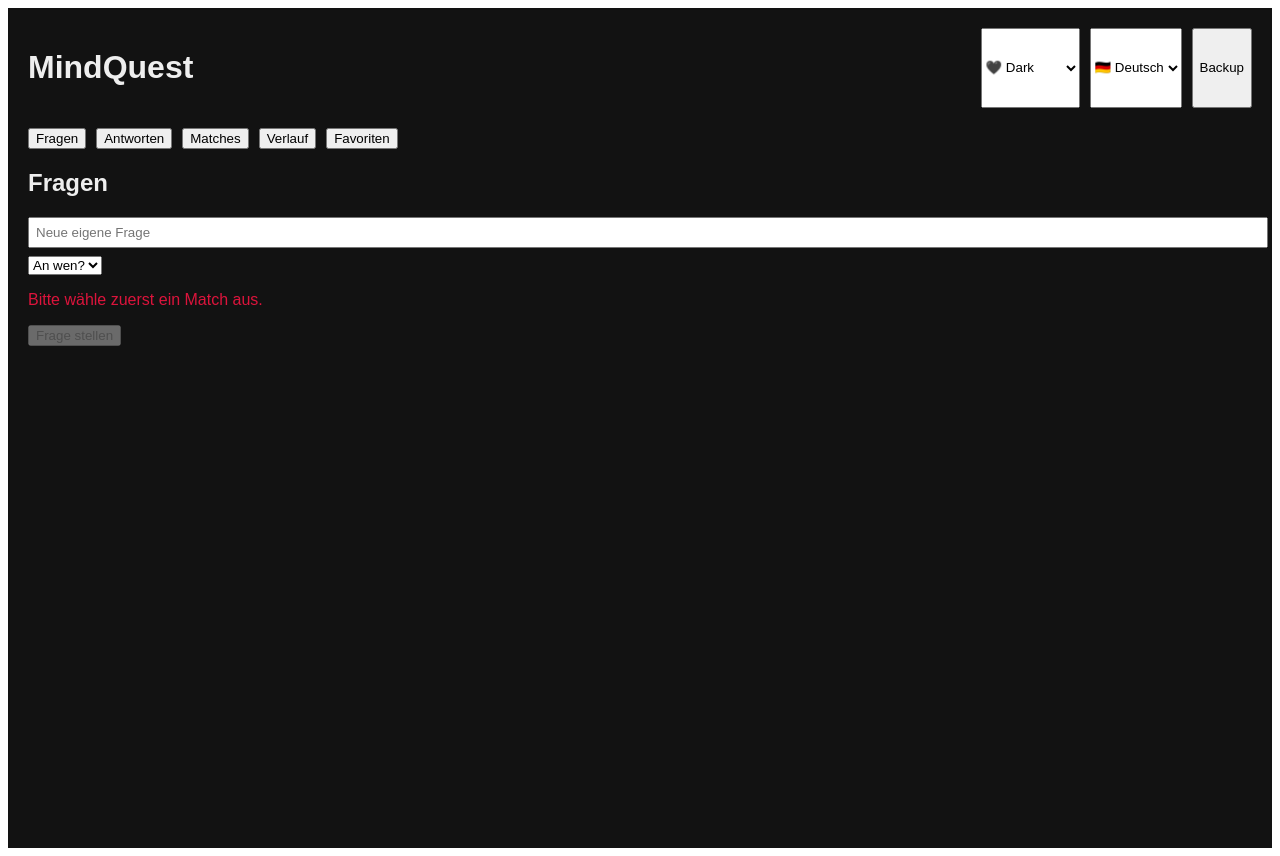
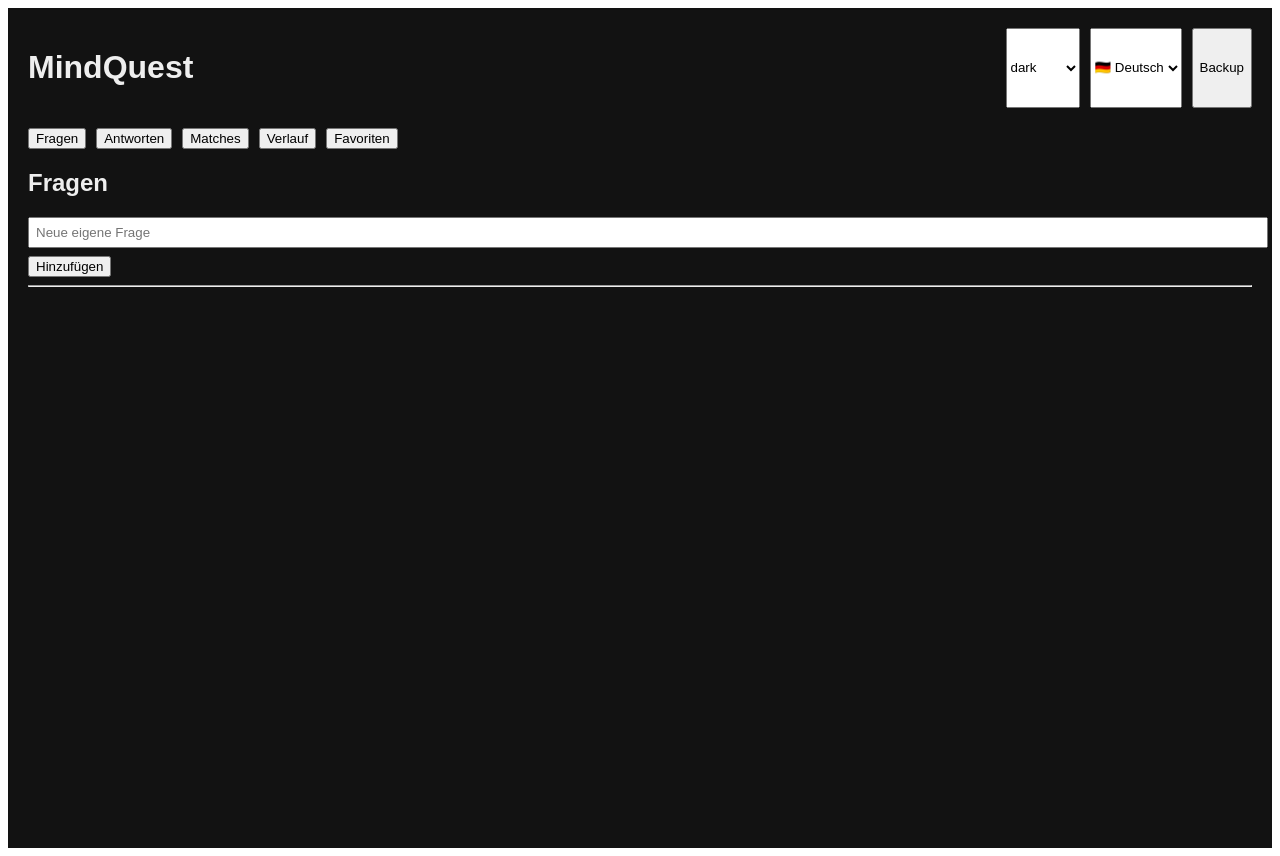
Before and after one commit to Ed087/Ask-Save-, a React (Vite) app: page / in a window 1280 px wide. Built offline with nearby package versions, Linux system fonts and the light colour scheme.

Commit message:
Update App.jsx

```diff
--- a/src/App.jsx
+++ b/src/App.jsx
@@ -1,7 +1,6 @@
 import { useState, useEffect } from "react";
 
 export default function App() {
-  const [questionLibrary, setQuestionLibrary] = useState([]);
   const [questions, setQuestions] = useState(
     () => JSON.parse(localStorage.getItem("questions")) || []
   );
@@ -12,6 +11,7 @@ export default function App() {
     () => JSON.parse(localStorage.getItem("matches")) || []
   );
   const [selectedMatch, setSelectedMatch] = useState("");
+  const [viewMatch, setViewMatch] = useState("");
   const [newMatch, setNewMatch] = useState("");
   const [newQuestion, setNewQuestion] = useState("");
   const [tab, setTab] = useState("fragen");
@@ -39,13 +39,14 @@ export default function App() {
       verlauf: "Verlauf",
       favoriten: "Favoriten",
       backup: "Backup",
-      frageStellen: "Frage stellen",
+      frageStellen: "Frage markieren",
       neueFrage: "Neue eigene Frage",
       anWen: "An wen?",
       bitteWaehlen: "Bitte wähle zuerst ein Match aus.",
       loeschen: "Löschen",
       hinzufuegen: "Hinzufügen",
       speichern: "Speichern",
+      antwortenVon: "Antworten von",
     },
     en: {
       fragen: "Questions",
@@ -54,13 +55,14 @@ export default function App() {
       verlauf: "History",
       favoriten: "Favorites",
       backup: "Backup",
-      frageStellen: "Send Question",
-      neueFrage: "New Custom Question",
+      frageStellen: "Mark Question",
+      neueFrage: "New custom question",
       anWen: "To whom?",
       bitteWaehlen: "Please select a match first.",
       loeschen: "Delete",
       hinzufuegen: "Add",
       speichern: "Save",
+      antwortenVon: "Answers from",
     },
   };
 
@@ -91,15 +93,31 @@ export default function App() {
     localStorage.setItem("language", language);
   }, [questions, matches, answers, favorites, notes, log, theme, language]);
   const handleAddQuestion = () => {
-    if (newQuestion.trim() && selectedMatch) {
-      const newQ = { text: newQuestion, askedTo: [selectedMatch] };
-      setQuestions([...questions, newQ]);
+    if (newQuestion.trim()) {
+      setQuestions((prev) => [
+        ...prev,
+        { text: newQuestion.trim(), askedTo: [] },
+      ]);
       setNewQuestion("");
+    }
+  };
+
+  const handleDeleteQuestion = (index) => {
+    const updated = [...questions];
+    updated.splice(index, 1);
+    setQuestions(updated);
+  };
+
+  const handleMarkAsked = (index, match) => {
+    const updated = [...questions];
+    if (!updated[index].askedTo.includes(match)) {
+      updated[index].askedTo.push(match);
+      setQuestions(updated);
       setLog([
         ...log,
         {
-          to: selectedMatch,
-          question: newQ.text,
+          to: match,
+          question: updated[index].text,
           category: "Eigene Fragen",
           time: new Date().toLocaleString(),
         },
@@ -130,13 +148,11 @@ export default function App() {
         <h1>MindQuest</h1>
         <div style={{ display: "flex", gap: "10px", flexWrap: "wrap" }}>
           <select onChange={(e) => setTheme(e.target.value)} value={theme}>
-            <option value="dark">🖤 Dark</option>
-            <option value="light">☀️ Light</option>
-            <option value="romantic">💖 Romantic</option>
-            <option value="ocean">🌊 Ocean</option>
-            <option value="forest">🌲 Forest</option>
-            <option value="tech">💻 Tech</option>
-            <option value="pastel">🎨 Pastel</option>
+            {Object.keys(themeStyles).map((t, i) => (
+              <option key={i} value={t}>
+                {t}
+              </option>
+            ))}
           </select>
           <select
             onChange={(e) => setLanguage(e.target.value)}
@@ -172,57 +188,78 @@ export default function App() {
             onChange={(e) => setNewQuestion(e.target.value)}
             style={{ width: "100%", padding: "6px", marginBottom: "8px" }}
           />
+          <button onClick={handleAddQuestion}>{t.hinzufuegen}</button>
+          <hr />
+          {questions.map((q, i) => (
+            <div
+              key={i}
+              style={{ borderBottom: "1px solid #ccc", padding: "8px 0" }}
+            >
+              <p>{q.text}</p>
+              <div style={{ display: "flex", flexWrap: "wrap", gap: "6px" }}>
                 <select
-            onChange={(e) => setSelectedMatch(e.target.value)}
-            value={selectedMatch}
+                  onChange={(e) => handleMarkAsked(i, e.target.value)}
+                  value=""
                 >
                   <option value="">{t.anWen}</option>
+                  {matches.map((m, idx) => (
+                    <option key={idx} value={m}>
+                      {m}
+                    </option>
+                  ))}
+                </select>
+                <button onClick={() => handleDeleteQuestion(i)}>
+                  {t.loeschen}
+                </button>
+              </div>
+              <div style={{ fontSize: "12px", color: "gray" }}>
+                Schon gestellt an: {q.askedTo.join(", ") || "-"}
+              </div>
+            </div>
+          ))}
+        </>
+      )}
+
+      {tab === "antworten" && (
+        <>
+          <h2>{t.antworten}</h2>
+          <label>{t.antwortenVon}:</label>
+          <select
+            onChange={(e) => setViewMatch(e.target.value)}
+            value={viewMatch}
+          >
+            <option value="">—</option>
             {matches.map((m, i) => (
               <option key={i} value={m}>
                 {m}
               </option>
             ))}
           </select>
-          {!selectedMatch && (
-            <p style={{ color: "crimson" }}>{t.bitteWaehlen}</p>
-          )}
-          <button onClick={handleAddQuestion} disabled={!selectedMatch}>
-            {t.frageStellen}
-          </button>
-        </>
-      )}
-
-      {tab === "antworten" && (
+          {viewMatch && (
             <>
-          <h2>{t.antworten}</h2>
-          {questions.map((q, idx) => (
+              {questions
+                .filter((q) => q.askedTo.includes(viewMatch))
+                .map((q, idx) => (
                   <div key={idx} style={{ marginBottom: "10px" }}>
                     <strong>{q.text}</strong>
-              <br />
-              {matches.map(
-                (m, i) =>
-                  q.askedTo?.includes(m) && (
-                    <div key={i}>
-                      <p>{m}</p>
                     <textarea
                       rows={2}
-                        style={{ width: "100%" }}
-                        value={answers[m]?.[q.text] || ""}
+                      style={{ width: "100%", marginTop: 4 }}
+                      value={answers[viewMatch]?.[q.text] || ""}
                       onChange={(e) =>
                         setAnswers((prev) => ({
                           ...prev,
-                            [m]: {
-                              ...prev[m],
+                          [viewMatch]: {
+                            ...prev[viewMatch],
                             [q.text]: e.target.value,
                           },
                         }))
                       }
                     />
                   </div>
-                  )
+                ))}
+            </>
           )}
-            </div>
-          ))}
         </>
       )}
       {tab === "matches" && (
```
Lines whose indentation alone changed are shown as unchanged.
